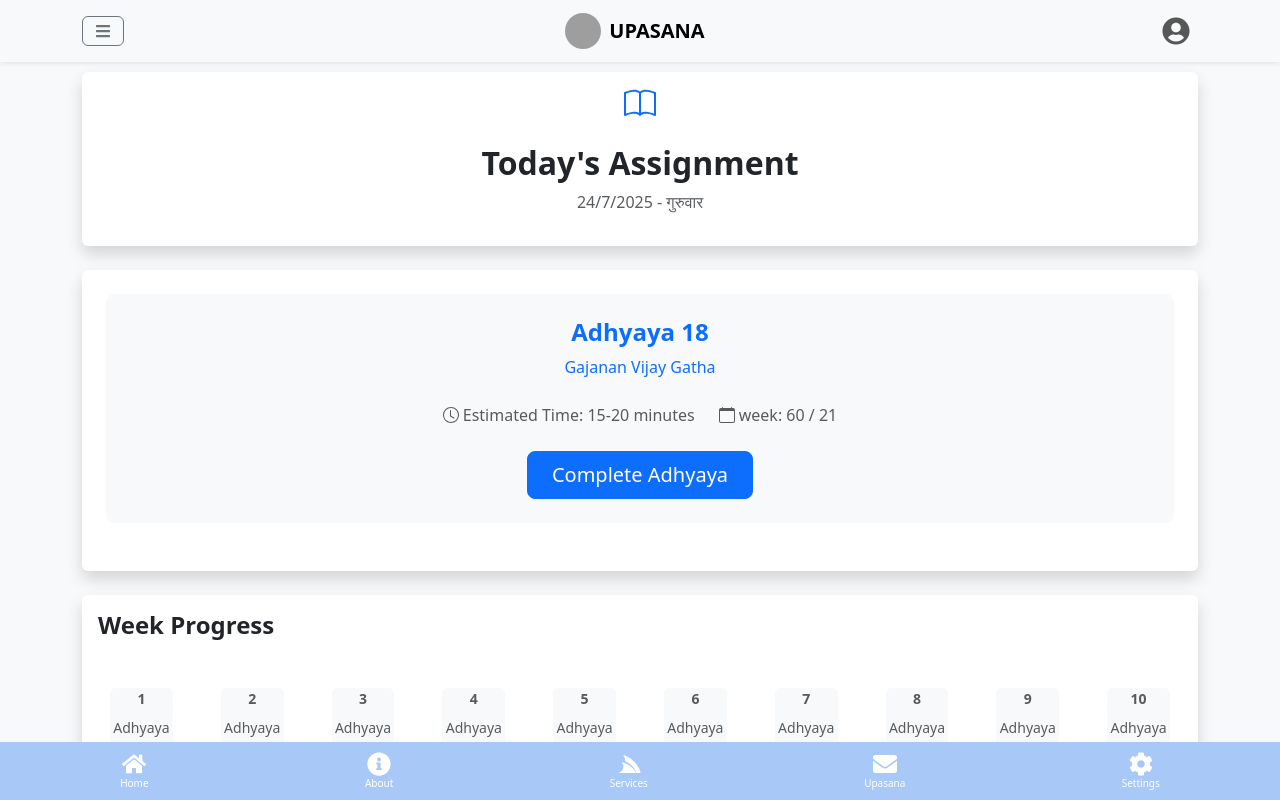
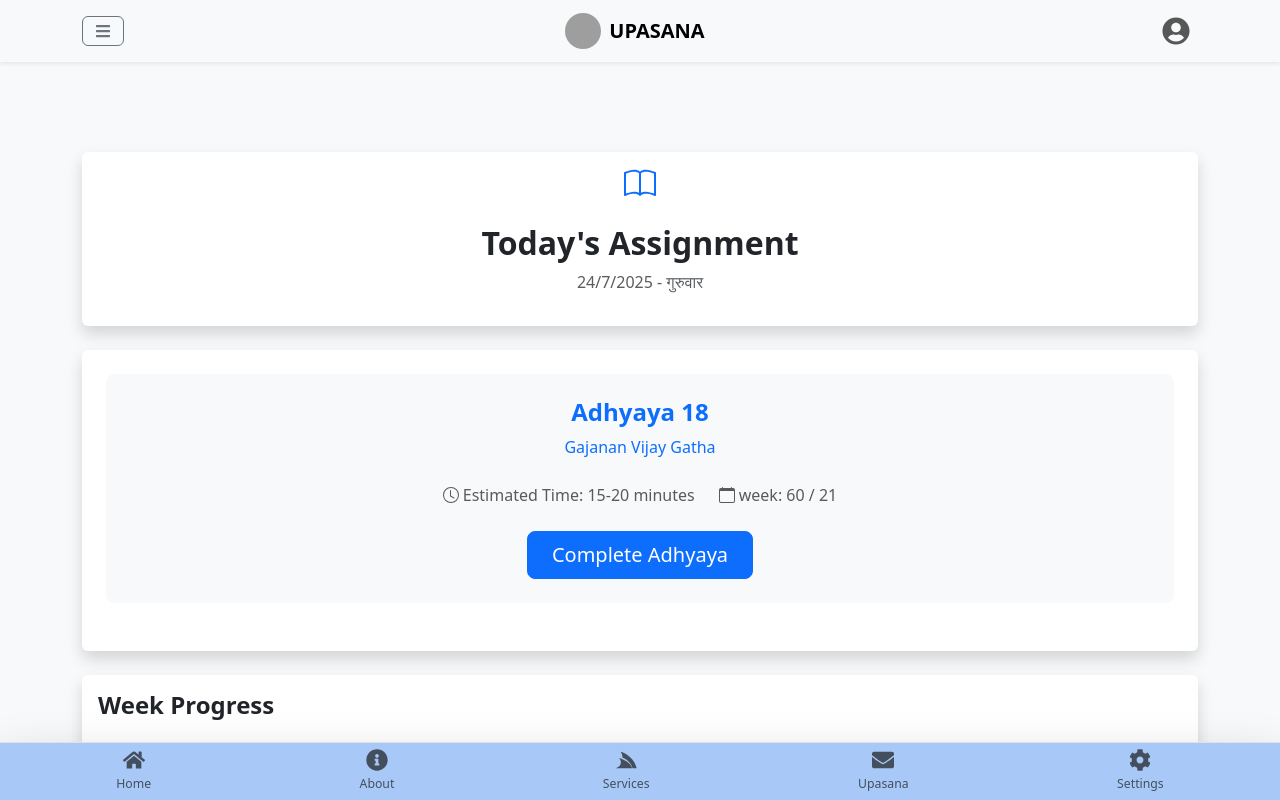
Before and after one commit to Pawangirde/upasana, a React (Create React App) app: page /tasks in a window 1280 px wide. Shown: the top 800 px of the page. Built offline with nearby package versions, Linux system fonts and the light colour scheme; grey boxes are pictures that could not be loaded.

Commit message:
add layout side nav

```diff
--- a/src/App.js
+++ b/src/App.js
@@ -46,7 +46,6 @@ function App() {
               path="/home"
               element={
                 <>
-                  <Navbar />
                   <div style={{ paddingBottom: "70px" }}>
                     <Home
                       toggleTheme={() => setDarkMode(!darkMode)}
@@ -60,7 +59,6 @@ function App() {
               path="/about"
               element={
                 <>
-                  <Navbar />
                   <div style={{ paddingBottom: "70px" }}>
                     <About
                       toggleTheme={() => setDarkMode(!darkMode)}
@@ -74,7 +72,6 @@ function App() {
               path="/services"
               element={
                 <>
-                  <Navbar />
                   <div style={{ paddingBottom: "70px" }}>
                     <Services
                       toggleTheme={() => setDarkMode(!darkMode)}
@@ -88,7 +85,6 @@ function App() {
               path="/upasana"
               element={
                 <>
-                  <Navbar />
                   <div style={{ paddingBottom: "70px" }}>
                     <Upasana
                       toggleTheme={() => setDarkMode(!darkMode)}
@@ -102,7 +98,6 @@ function App() {
               path="/tasks"
               element={
                 <>
-                  <Navbar />
                   <div style={{ paddingBottom: "70px" }}>
                     <Tasks
                       toggleTheme={() => setDarkMode(!darkMode)}
@@ -116,7 +111,6 @@ function App() {
               path="/library"
               element={
                 <>
-                  <Navbar />
                   <div style={{ paddingBottom: "70px" }}>
                     <Library
                       toggleTheme={() => setDarkMode(!darkMode)}
@@ -130,7 +124,6 @@ function App() {
               path="/settings"
               element={
                 <>
-                  <Navbar />
                   <div style={{ paddingBottom: "70px" }}>
                     <Settings
                       toggleTheme={() => setDarkMode(!darkMode)}
@@ -144,7 +137,6 @@ function App() {
               path="/gallery"
               element={
                 <>
-                  <Navbar />
                   <div style={{ paddingBottom: "70px" }}>
                     <Gallary
                       toggleTheme={() => setDarkMode(!darkMode)}
@@ -158,7 +150,6 @@ function App() {
               path="/profile"
               element={
                 <>
-                  <Navbar />
                   <div style={{ paddingBottom: "70px" }}>
                     <Profile
                       toggleTheme={() => setDarkMode(!darkMode)}
--- a/src/PageLayout.jsx
+++ b/src/PageLayout.jsx
@@ -1,8 +1,8 @@
-// import Navbar from "./component/Navbar";
+import Navbar from "./component/Navbar";
 
 const PageLayout = ({ children }) => (
   <>
-    {/* <Navbar /> */}
+    <Navbar />
     <div style={{ paddingTop: "80px" }}>
       {children}
     </div>
--- a/src/component/Navbar.jsx
+++ b/src/component/Navbar.jsx
@@ -10,70 +10,39 @@ import {
 import TopNavbar from "./TopNav";
 
 export default function Navbar() {
+  const bottomNavItems = [
+    { to: "/home", label: "Home", icon: FaHome, color: "#f97316" },
+    { to: "/about", label: "About", icon: FaInfoCircle, color: "#3b82f6" },
+    { to: "/services", label: "Services", icon: FaServicestack, color: "#22c55e" },
+    { to: "/upasana", label: "Upasana", icon: FaEnvelope, color: "#eab308" },
+    { to: "/settings", label: "Settings", icon: FaCog, color: "#8b5cf6" },
+  ];
+
   return (
     <>
       <TopNavbar />
-      <nav className="navbar navbar-expand-sm custom-navbar fixed-bottom">
+      <nav className="navbar navbar-expand-sm fixed-bottom custom-navbar shadow-lg border-top">
         <div className="container-fluid justify-content-around">
+          {bottomNavItems.map(({ to, label, icon: Icon, color }) => (
             <NavLink
-            to="/home"
+              key={to}
+              to={to}
               className={({ isActive }) =>
-              `nav-link text-white d-flex flex-column align-items-center ${
-                isActive ? "active" : ""
+                `nav-link d-flex flex-column align-items-center px-2 py-1 ${
+                  isActive ? "active" : "text-muted"
                 }`
               }
+              style={({ isActive }) => ({
+                transition: "all 0.3s ease",
+                borderRadius: "12px",
+                background: isActive ? `${color}20` : "transparent",
+                color: isActive ? color : "#6c757d",
+              })}
             >
-            <FaHome size={24} />
-            <span className="nav-label">Home</span>
+              <Icon size={22} style={{ color: "inherit", transition: "0.3s" }} />
+              <span className="nav-label small mt-1">{label}</span>
             </NavLink>
-
-          <NavLink
-            to="/about"
-            className={({ isActive }) =>
-              `nav-link text-white d-flex flex-column align-items-center ${
-                isActive ? "active" : ""
-              }`
-            }
-          >
-            <FaInfoCircle size={24} />
-            <span className="nav-label">About</span>
-          </NavLink>
-
-          <NavLink
-            to="/services"
-            className={({ isActive }) =>
-              `nav-link text-white d-flex flex-column align-items-center ${
-                isActive ? "active" : ""
-              }`
-            }
-          >
-            <FaServicestack size={24} />
-            <span className="nav-label">Services</span>
-          </NavLink>
-
-          <NavLink
-            to="/upasana"
-            className={({ isActive }) =>
-              `nav-link text-white d-flex flex-column align-items-center ${
-                isActive ? "active" : ""
-              }`
-            }
-          >
-            <FaEnvelope size={24} />
-            <span className="nav-label">Upasana</span>
-          </NavLink>
-
-          <NavLink
-            to="/settings"
-            className={({ isActive }) =>
-              `nav-link text-white d-flex flex-column align-items-center ${
-                isActive ? "active" : ""
-              }`
-            }
-          >
-            <FaCog size={24} />
-            <span className="nav-label">Settings</span>
-          </NavLink>
+          ))}
         </div>
       </nav>
     </>
--- a/src/component/TopNav.jsx
+++ b/src/component/TopNav.jsx
@@ -1,13 +1,6 @@
 // src/components/TopNavbar.js
 import React, { useState } from "react";
-import {
-  Navbar,
-  Container,
-  Nav,
-  Offcanvas,
-  ListGroup,
-  Button,
-} from "react-bootstrap";
+import { Navbar, Container, Nav, Offcanvas, Button } from "react-bootstrap";
 import { FaUserCircle, FaBars } from "react-icons/fa";
 import {
   BsHouseDoorFill,
@@ -18,6 +11,7 @@ import {
   BsBell,
   BsCalendar,
   BsGlobe,
+  BsChevronRight,
 } from "react-icons/bs";
 import { useNavigate, useLocation } from "react-router-dom";
 import { useLanguage } from "../context/LanguageContext";
@@ -31,13 +25,33 @@ export default function TopNavbar() {
   const handleToggleSidebar = () => setShowSidebar(!showSidebar);
 
   const navItems = [
-    { path: "/home", label: t("home"), icon: BsHouseDoorFill },
-    { path: "/upasana", label: t("join_upasana"), icon: BsCalendar },
-    { path: "/tasks", label: t("daily_tasks"), icon: BsCheck2Square },
-    { path: "/library", label: t("library"), icon: BsBook },
-    { path: "/settings", label: t("notifications"), icon: BsBell },
-    { path: "/gallery", label: t("gallery"), icon: BsImage },
-    { path: "/profile", label: t("profile"), icon: BsPerson },
+    {
+      path: "/home",
+      label: t("home"),
+      icon: BsHouseDoorFill,
+      color: "#f97316",
+    },
+    {
+      path: "/upasana",
+      label: t("join_upasana"),
+      icon: BsCalendar,
+      color: "#22c55e",
+    },
+    {
+      path: "/tasks",
+      label: t("daily_tasks"),
+      icon: BsCheck2Square,
+      color: "#3b82f6",
+    },
+    { path: "/library", label: t("library"), icon: BsBook, color: "#eab308" },
+    {
+      path: "/settings",
+      label: t("notifications"),
+      icon: BsBell,
+      color: "#ec4899",
+    },
+    { path: "/gallery", label: t("gallery"), icon: BsImage, color: "#06b6d4" },
+    { path: "/profile", label: t("profile"), icon: BsPerson, color: "#8b5cf6" },
   ];
 
   const languages = [
@@ -84,7 +98,6 @@ export default function TopNavbar() {
         show={showSidebar}
         onHide={handleToggleSidebar}
         placement="start"
-        // style={{ width: "300px" }}
       >
         <Offcanvas.Header
           closeButton
@@ -109,28 +122,77 @@ export default function TopNavbar() {
         </Offcanvas.Header>
 
         <Offcanvas.Body>
-          {/* Navigation */}
-          <ListGroup variant="flush" className="mb-4">
-            {navItems.map(({ path, label, icon: Icon }) => {
+          {/* Modern Navigation */}
+          <div className="mb-4">
+            <div className="d-grid gap-2">
+              {navItems.map(({ path, label, icon: Icon, color }) => {
                 const isActive = location.pathname === path;
                 return (
-                <ListGroup.Item
+                  <button
                     key={path}
-                  action
+                    className="btn text-start d-flex align-items-center justify-content-between p-3 border-0"
                     onClick={() => {
                       navigate(path);
                       setShowSidebar(false);
                     }}
-                  className={`d-flex align-items-center rounded gap-2 mb-1 ${
-                    isActive ? "active" : ""
-                  } custom-list-item`}
+                    style={{
+                      background: isActive
+                        ? `linear-gradient(135deg, ${color}20, ${color}10)`
+                        : "transparent",
+                      borderRadius: "16px",
+                      transition: "all 0.3s ease",
+                      border: isActive
+                        ? `1px solid ${color}30`
+                        : "1px solid transparent",
+                    }}
+                    onMouseEnter={(e) => {
+                      if (!isActive) {
+                        e.currentTarget.style.background =
+                          "rgba(0, 0, 0, 0.05)";
+                        e.currentTarget.style.transform = "translateX(4px)";
+                      }
+                    }}
+                    onMouseLeave={(e) => {
+                      if (!isActive) {
+                        e.currentTarget.style.background = "transparent";
+                        e.currentTarget.style.transform = "translateX(0)";
+                      }
+                    }}
                   >
-                  <Icon size={18} className="me-2" />
+                    <div className="d-flex align-items-center">
+                      <div
+                        className="d-flex align-items-center justify-content-center me-3"
+                        style={{
+                          width: "40px",
+                          height: "40px",
+                          background: isActive ? color : `${color}20`,
+                          borderRadius: "12px",
+                          transition: "all 0.3s ease",
+                        }}
+                      >
+                        <Icon
+                          size={18}
+                          className={isActive ? "text-white" : ""}
+                          style={{ color: isActive ? "white" : color }}
+                        />
+                      </div>
+                      <span
+                        className={`fw-semibold ${
+                          isActive ? "text-dark" : "text-muted"
+                        }`}
+                      >
                         {label}
-                </ListGroup.Item>
+                      </span>
+                    </div>
+                    <BsChevronRight
+                      size={14}
+                      className={isActive ? "text-dark" : "text-muted"}
+                    />
+                  </button>
                 );
               })}
-          </ListGroup>
+            </div>
+          </div>
 
           {/* Language Switcher */}
           <div className="mb-3">
--- a/src/pages/About.jsx
+++ b/src/pages/About.jsx
@@ -1,11 +1,12 @@
 // src/pages/About.js
 import React from "react";
+import PageLayout from "../PageLayout";
 // import aboutImg from "../assets/gajanan-right.png"; // Add your image here
 
 export default function About() {
   return (
-    <div className="container py-4">
-      <div className="row">
+    <PageLayout>
+      <div className="container py-4 row">
         <div className="col-md-8 order-2 order-md-1">
           <h2 className="text-primary mb-4">
             संत गजानन भक्त परिवार आणि गजानन महाराजांच्या उपासना
@@ -57,6 +58,6 @@ export default function About() {
           />
         </div>
       </div>
-    </div>
+    </PageLayout>
   );
 }
--- a/src/pages/Gallary.jsx
+++ b/src/pages/Gallary.jsx
@@ -1,6 +1,7 @@
 import React, { useState } from "react";
 import { Image, X, Download, Heart, Share2 } from "lucide-react";
 import { Card, Button, Container, Row, Col } from "react-bootstrap";
+import PageLayout from "../PageLayout";
 
 const dummyData = [
   {
@@ -53,6 +54,7 @@ const Gallery = () => {
   const selectedImageData = dummyData.find((item) => item.id === selectedImage);
 
   return (
+    <PageLayout>
       <div className="bg-light py-4">
         <Container>
           <div className="text-center mb-5">
@@ -133,7 +135,9 @@ const Gallery = () => {
                       <Heart
                         size={16}
                         fill={
-                        likedImages.includes(item.id) ? "currentColor" : "none"
+                          likedImages.includes(item.id)
+                            ? "currentColor"
+                            : "none"
                         }
                         className="me-1"
                       />
@@ -206,6 +210,7 @@ const Gallery = () => {
           )}
         </Container>
       </div>
+    </PageLayout>
   );
 };
 
--- a/src/pages/Services.jsx
+++ b/src/pages/Services.jsx
@@ -1,7 +1,8 @@
 import React from "react";
+import PageLayout from "../PageLayout";
 
 function Services() {
-  return <div>Pawan Girade</div>;
+  return <PageLayout>Pawan Girade</PageLayout>;
 }
 
 export default Services;
--- a/src/pages/Setting.jsx
+++ b/src/pages/Setting.jsx
@@ -2,6 +2,7 @@ import React from "react";
 import { useNavigate } from "react-router-dom";
 import { FaUser, FaBell, FaMoon, FaSun, FaSignOutAlt } from "react-icons/fa";
 import { Link } from "react-router-dom";
+import PageLayout from "../PageLayout";
 export default function Setting({ toggleTheme, darkMode }) {
   const navigate = useNavigate();
 
@@ -16,6 +17,7 @@ export default function Setting({ toggleTheme, darkMode }) {
     : "list-group-item";
 
   return (
+    <PageLayout>
       <div className={`container py-4 ${darkMode ? "bg-dark text-white" : ""}`}>
         <h2 className="text-primary mb-4">Settings</h2>
 
@@ -30,7 +32,7 @@ export default function Setting({ toggleTheme, darkMode }) {
             <FaBell className="me-3 text-secondary" />
             <span>Notifications</span>
           </li>
-        <li
+          {/* <li
             className={`d-flex align-items-center ${itemClass}`}
             style={{ cursor: "pointer" }}
             onClick={toggleTheme}
@@ -46,7 +48,7 @@ export default function Setting({ toggleTheme, darkMode }) {
                 <span>Dark Mode</span>
               </>
             )}
-        </li>
+          </li> */}
           <li
             className={`d-flex align-items-center text-danger ${itemClass}`}
             style={{ cursor: "pointer" }}
@@ -57,5 +59,6 @@ export default function Setting({ toggleTheme, darkMode }) {
           </li>
         </ul>
       </div>
+    </PageLayout>
   );
 }
--- a/src/pages/Tasks.jsx
+++ b/src/pages/Tasks.jsx
@@ -17,6 +17,7 @@ import {
 } from "react-icons/bs";
 import { Link } from "react-router-dom";
 import { useLanguage } from "../context/LanguageContext";
+import PageLayout from "../PageLayout";
 
 // Helper: Get the date of the first Thursday from a given start date
 function getFirstThursday(startDate) {
@@ -109,6 +110,7 @@ export default function Tasks({ darkMode }) {
 
   // --- UI ---
   return (
+    <PageLayout>
       <Container className="py-4 mt-4">
         {/* Today's Assignment Card */}
         <Card
@@ -321,7 +323,9 @@ export default function Tasks({ darkMode }) {
                 >
                   <BsClock size={24} className="text-warning mx-auto mb-2" />
                   <p className="h5 fw-bold text-warning mb-1">9</p>
-                <p className="small text-muted">{safeTranslate("remaining")}</p>
+                  <p className="small text-muted">
+                    {safeTranslate("remaining")}
+                  </p>
                 </div>
               </Col>
               <Col xs={6} md={3} className="mb-3">
@@ -396,5 +400,6 @@ export default function Tasks({ darkMode }) {
           </Col>
         </Row>
       </Container>
+    </PageLayout>
   );
 }
--- a/src/pages/Upasana.jsx
+++ b/src/pages/Upasana.jsx
@@ -10,6 +10,7 @@ import {
   Alert,
   Card,
 } from "react-bootstrap";
+import PageLayout from "../PageLayout";
 
 const JoinUpasana = () => {
   const navigate = useNavigate();
@@ -78,6 +79,7 @@ const JoinUpasana = () => {
   }
 
   return (
+    <PageLayout>
       <Container className="py-5">
         <Row className="justify-content-center">
           <Col md={6}>
@@ -173,6 +175,7 @@ const JoinUpasana = () => {
           </Col>
         </Row>
       </Container>
+    </PageLayout>
   );
 };
 
--- a/src/style.css
+++ b/src/style.css
@@ -271,3 +271,53 @@ body.bg-dark .team-status-card {
     margin-bottom: 1rem;
   }
 }
+/* src/styles/modern-navbar.css */
+
+.modern-bottom-nav {
+  position: fixed;
+  bottom: 20px;
+  left: 50%;
+  transform: translateX(-50%);
+  background: rgba(20, 20, 20, 0.7);
+  backdrop-filter: blur(10px);
+  border-radius: 20px;
+  padding: 10px 20px;
+  display: flex;
+  justify-content: space-around;
+  align-items: center;
+  width: 90%;
+  max-width: 400px;
+  box-shadow: 0 4px 20px rgba(0, 0, 0, 0.3);
+  z-index: 1000;
+}
+
+.modern-bottom-nav .nav-item {
+  text-decoration: none;
+  text-align: center;
+  font-size: 12px;
+  color: #ffffffcc;
+  transition: all 0.3s ease;
+}
+
+.modern-bottom-nav .nav-item .icon-wrapper {
+  display: flex;
+  justify-content: center;
+  align-items: center;
+  width: 44px;
+  height: 44px;
+  border-radius: 12px;
+  transition: all 0.3s ease;
+}
+
+.modern-bottom-nav .nav-item.active .icon-wrapper {
+  background: rgba(255, 255, 255, 0.1);
+}
+
+.modern-bottom-nav .nav-item.active {
+  font-weight: bold;
+  color: #fff;
+}
+
+.modern-bottom-nav .nav-item:hover .icon-wrapper {
+  background: rgba(255, 255, 255, 0.05);
+}
```
Also changed, not shown: src/pages/Home.jsx (+73 -59 lines). Lines whose indentation alone changed are shown as unchanged.
